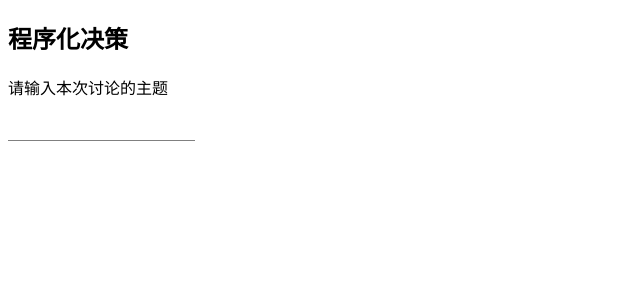
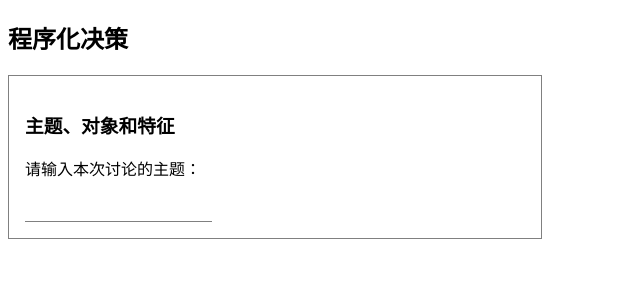
Before and after one commit to linqingbin/yunyun, a Flask app: page / in a window 1280 px wide. Shown: the top 300 px of the page, without its empty margins (0-640 px from the left). Run offline with Flask 2, Linux system fonts and the light colour scheme.

Commit message:
完成基本功能设计

```diff
--- a/yunyun/route.py
+++ b/yunyun/route.py
@@ -1,6 +1,9 @@
 
 from flask import Flask,render_template,jsonify,request
-
+import numpy as np
+import pandas as pd
+import pdb
+import re
 
 app = Flask(__name__)
 
@@ -10,4 +13,37 @@ def index():
 
 @app.route('/data_submit',methods=['POST'])
 def data_submit():
-    return jsonify(request.form)
+    '''输出一个算好的表格即可'''
+    formdata = request.form.to_dict()
+    feature_weights = []
+    scores = []
+    for key in formdata:
+        weight_match = re.match("^weight_(.*)",key)
+        if weight_match:
+            value = int(formdata[key])
+            feature_weights.append([weight_match.groups()[0],value])
+        else:
+            score_match = re.match("^score_(.*)",key)
+            if score_match:
+                value = int(formdata[key])
+                scores.append(score_match.groups()[0].split('_') + [value])
+    # pd.DataFrame(scores)
+    print(feature_weights,scores)
+    df = parse(feature_weights,scores)
+
+    return df.to_html(classes = '" id = "result_table',index=False)
+
+def parse(feature_weights,scores):
+    df = pd.DataFrame(scores)
+    df.columns = ['feature','solution','score']
+    df.set_index(['solution','feature'],inplace=True)
+    df = df.unstack()
+    df.columns = df.columns.get_level_values('feature')
+    profit_arr = cal_profit(df.values,[x[1] for x in feature_weights])
+    df['profit'] = profit_arr
+    df.reset_index(inplace=True)
+    return df
+
+def cal_profit(score_arr, feature_weights):
+    '''计算最后的利润'''
+    return np.mat(score_arr) * np.mat(feature_weights).T
--- a/yunyun/static/style.css
+++ b/yunyun/static/style.css
@@ -22,6 +22,48 @@ input {
 }
 
 #input_submit {
-    display: none;
     margin-top: 1em;
 }
+
+#weight_input,
+#score_input,
+#input_submit {
+    display: none;
+}
+
+
+#basic,
+#weight_input,
+#score_input {
+    border: 1px solid grey;
+    padding: 1em;
+    width: 500px;
+}
+
+/*#weight_input {
+    border: 1px solid  red;
+}
+
+#score_input {
+    border: 1px solid  yellow;
+}
+*/
+
+table {
+    border-collapse:collapse;
+    border:1px solid #aaa;
+    width:500px;
+    margin-top: 1em
+}
+th {
+    vertical-align:baseline;
+    padding:5px 15px 5px 6px;
+    border:1px solid #aaa;
+    text-align:left;
+}
+
+td {
+    vertical-align:text-top;
+    padding:6px 15px;
+    border:1px solid #aaa;
+}
--- a/yunyun/templates/index.html
+++ b/yunyun/templates/index.html
@@ -1,8 +1,9 @@
 {% extends 'layout.html' %}
 {% block content %}
-<div id='basic'></div>
+<div id='basic' class="input_area">
+    <h3>主题、对象和特征</h3>
     <div id='topic'>
-        <p>请输入本次讨论的主题</p>
+        <p>请输入本次讨论的主题：</p>
         <input type="text" name="topic" autofocus="true">
     </div>
 
@@ -19,9 +20,16 @@
 
 
 
-<div id='weight_input'></div>
-<div id='score_input'></div>
+<div id='weight_input' class="input_area">
+    <h3>特征权重</h3>
+</div>
+<div id='score_input' class="input_area">
+    <h3>对象评分</h3>
+</div>
+
 <button id='input_submit'>提交</button>
+
+<div id='result'></div>
 
 <script type="text/javascript">
         var data = {}
@@ -36,9 +44,11 @@
                 $(target).parent().next('div').find('input').focus();
                 if (target.name == 'feature_names'){
                     feature_names = data['feature_names'].split(/\,|\，/)
-                    sample_names = data['sample_names'].split(',')
+                    sample_names = data['sample_names'].split(/\,|\，/)
                     weight_input(feature_names)
                     score_input(feature_names,sample_names)
+                    $('#weight_input').css('display','block');
+                    $('#score_input').css('display','block');
                     $('#input_submit').css('display','block');
                 }
             }
@@ -48,7 +58,7 @@
 
         var weight_input = function(feature_names){
             for (feature of feature_names){
-                newElement = '<div><p>对于'+feature+'，请在下面选择权重：</p><input type="range" value="0" min="-2" max="2" name="feature_'+feature+'"></div>'
+                newElement = '<div><p>对于'+feature+'，请在下面选择权重：</p><input type="range" value="0" min="-2" max="2" name="weight_'+feature+'"></div>'
                 $('#weight_input').append(newElement);
             }
         }
@@ -60,27 +70,30 @@
                     newElement = numinput(message,feature_name+'_'+sample_name)
                     $('#score_input').append(newElement)
                 }
+                $('#score_input').append('<hr>')
             }
+            $('#score_input').find('hr').last().remove()
         }
 
         var numinput = function(message,name){
-            return '<div><p>'+message+'</p><input type="range" value="1" min="0" max="2" name="'+name+'"></div>'
+            return '<div><p>'+message+'</p><input type="range" value="1" min="0" max="2" name="score_'+name+'"></div>'
         }
 
         $('#input_submit').click(function(){
-            console.info(data);
             console.info($('input').length)
             var formdata = {}
+
             $('input').each(function(){
                 formdata[this.name] = this.value;
             })
+            console.info(formdata)
             $.ajax({
                 url: "/data_submit",
                 data: formdata,
                 type: "POST",
-                dataType : "json",
-            }).done(function( json ) {
-                console.info(json);
+                dataType : "text",
+            }).done(function( text ) {
+                $('#result').html(text);
           });
         })
 
```
Also changed, not shown: tests/test_route.py (added, +12 -0 lines), tests/__init__.py (added), 1 other file.
